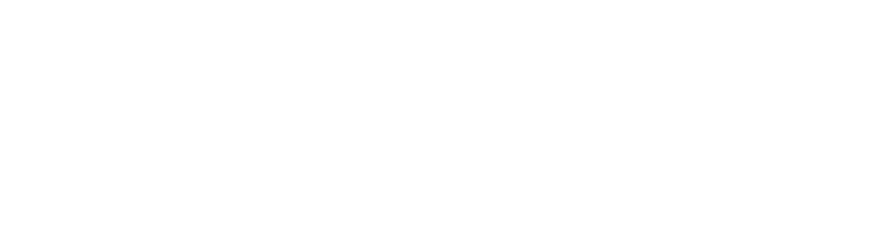
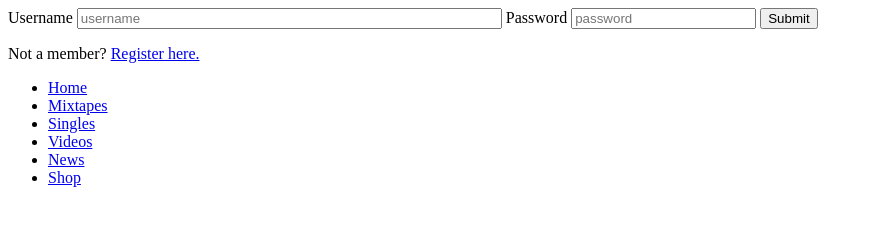
Before and after one commit to dreamydrew/mixer, a plain HTML site: page index.html in a window 1280 px wide. Shown: the whole page, without its empty margins (0-873 px from the left). Drawn offline with Linux system fonts and the light colour scheme.

Commit message:
Added notes

```diff
--- a/index.html
+++ b/index.html
@@ -7,6 +7,27 @@
     <title>The Come Up Mix Tapes</title>
 </head>
 <body>
-
+    <header>
+        <section class="members">
+            <form action="#">
+                <label for="username">Username</label>
+                <input type="text" id="usr" placeholder="username" name="username" size="50" required>
+                <label for="password">Password</label>
+                <input type="password" id="psw" placeholder="password" name="password" minlength="8" maxlength="16" required>
+                <button>Submit</button>
+            </form>
+            <p>Not a member? <a href="#">Register here.</a></p>
+        </section>
+        <nav>
+            <ul>
+                <li><a href="#">Home</a></li>
+                <li><a href="#">Mixtapes</a></li>
+                <li><a href="#">Singles</a></li>
+                <li><a href="#">Videos</a></li>
+                <li><a href="#">News</a></li>
+                <li><a href="#">Shop</a></li>
+            </ul>
+        </nav>
+    </header>
 </body>
 </html>
```
Also changed, not shown: notes/outliner.txt.
